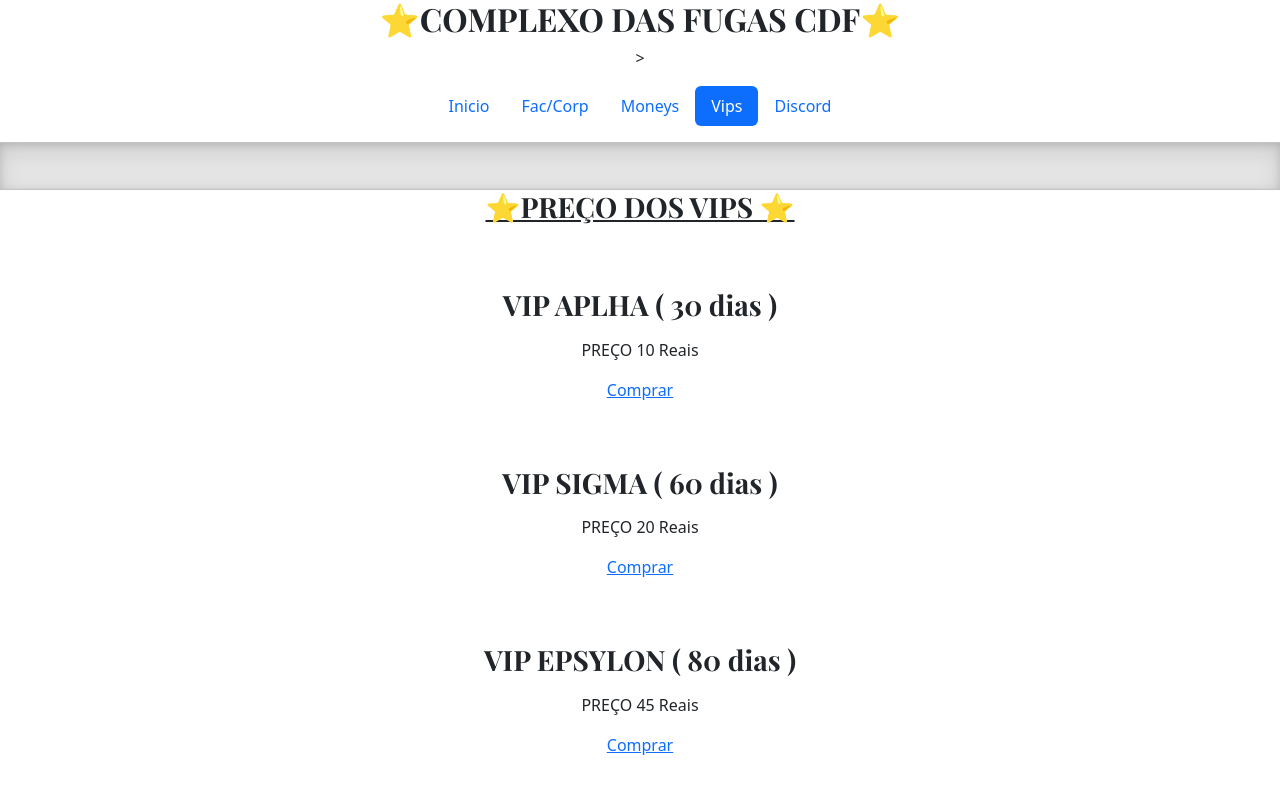
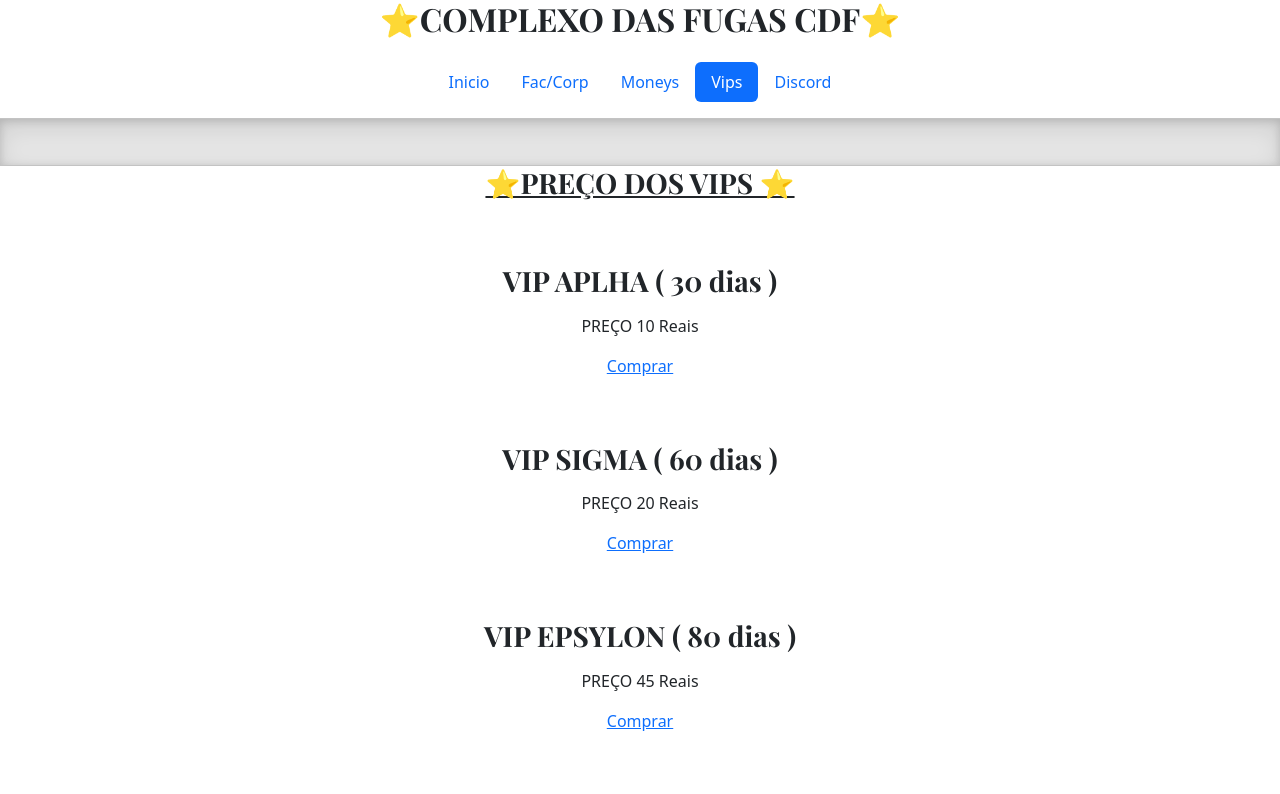
Before and after one commit to complexodasfugas/complexodasfugas, a plain HTML site: page vips.html in a window 1280 px wide. Shown: the top 794 px of the page. Drawn offline with nearby package versions, Linux system fonts and the light colour scheme.

Commit message:
Add files via upload

```diff
--- a/vips.html
+++ b/vips.html
@@ -74,7 +74,7 @@
     <div class="logo"><span class="wsite-logo">
     <center>
 
-        <span id="wsite-title"><h2>⭐COMPLEXO DAS FUGAS CDF⭐</h2>></span>
+        <span id="wsite-title"><h2>⭐COMPLEXO DAS FUGAS CDF⭐</h2></span>
 
 
       </center>
```
